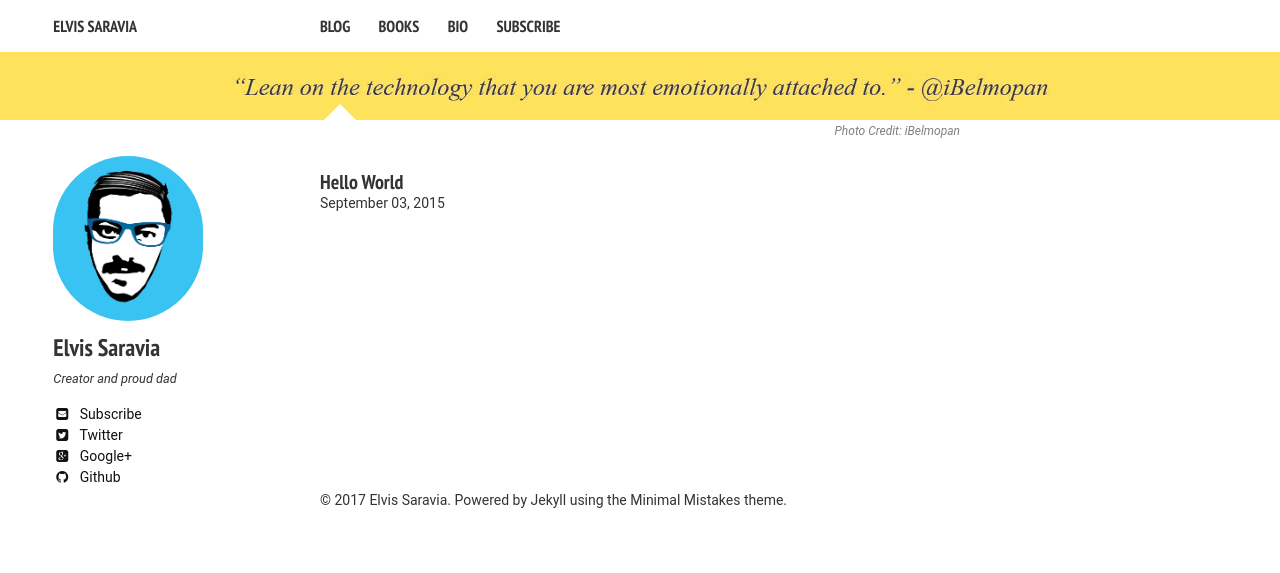
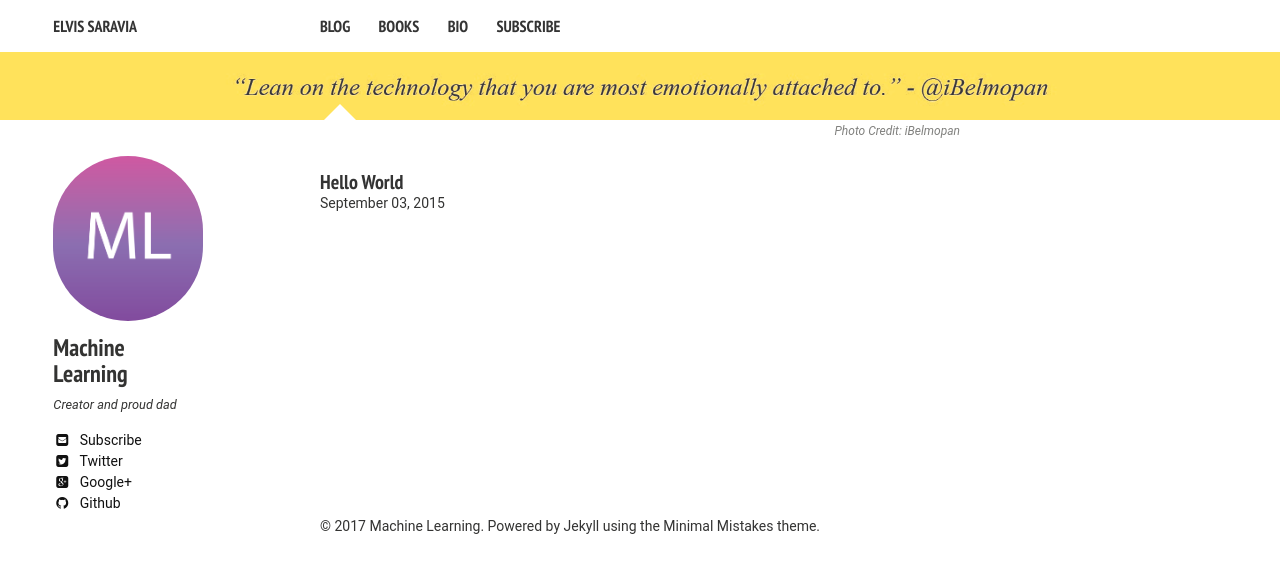
Before and after one commit to omarsar/friendly_machine_learning, a Jekyll site: the page built from index.md, in a window 1280 px wide. Shown: the top 573 px of the page. Built offline with Jekyll 4.4.1, drawn with Linux system fonts in a browser that asks for light colours; nearby versions of some CDN libraries.

Commit message:
first commit

```diff
--- a/_config.yml
+++ b/_config.yml
@@ -28,8 +28,8 @@ kramdown:
 
 # Site owner
 owner:
-  name: Elvis Saravia
-  avatar: avatar-background.png
+  name: Machine Learning
+  avatar: ml_logo.png
   bio: "Creator and proud dad"
   email: ellfae@gmail.com
   disqus-shortname: #elvissaravia
```
Also changed, not shown: images/ml_logo.png (added).
